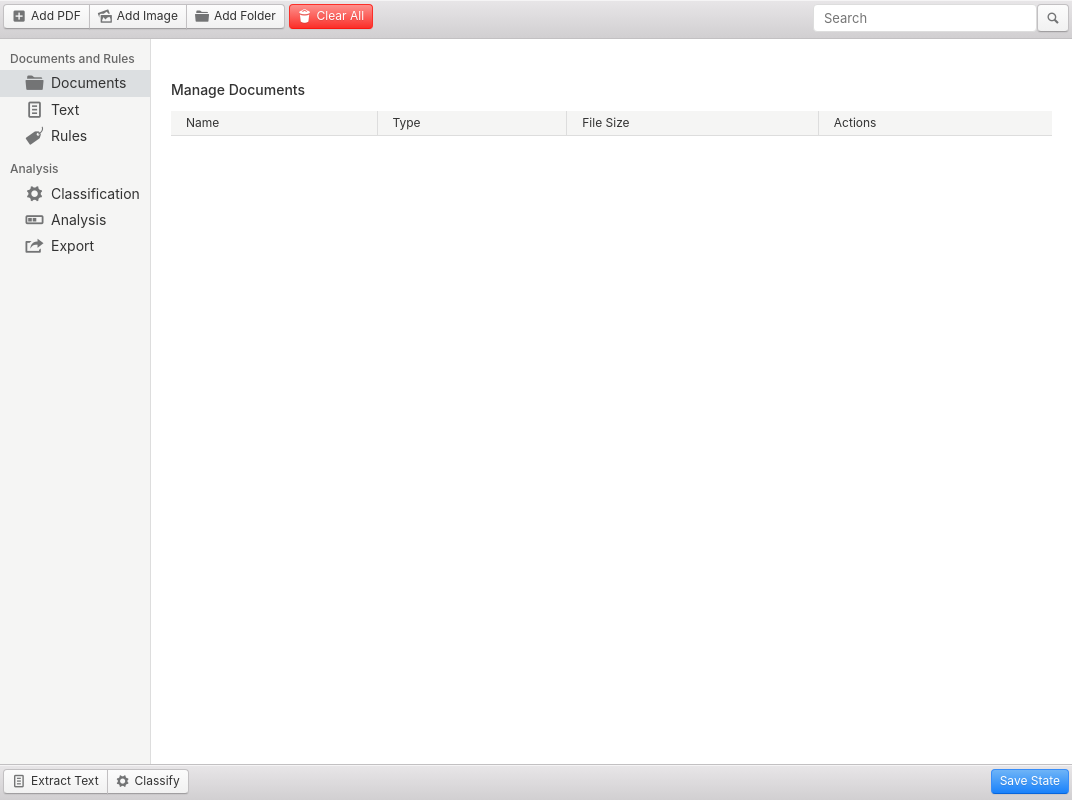
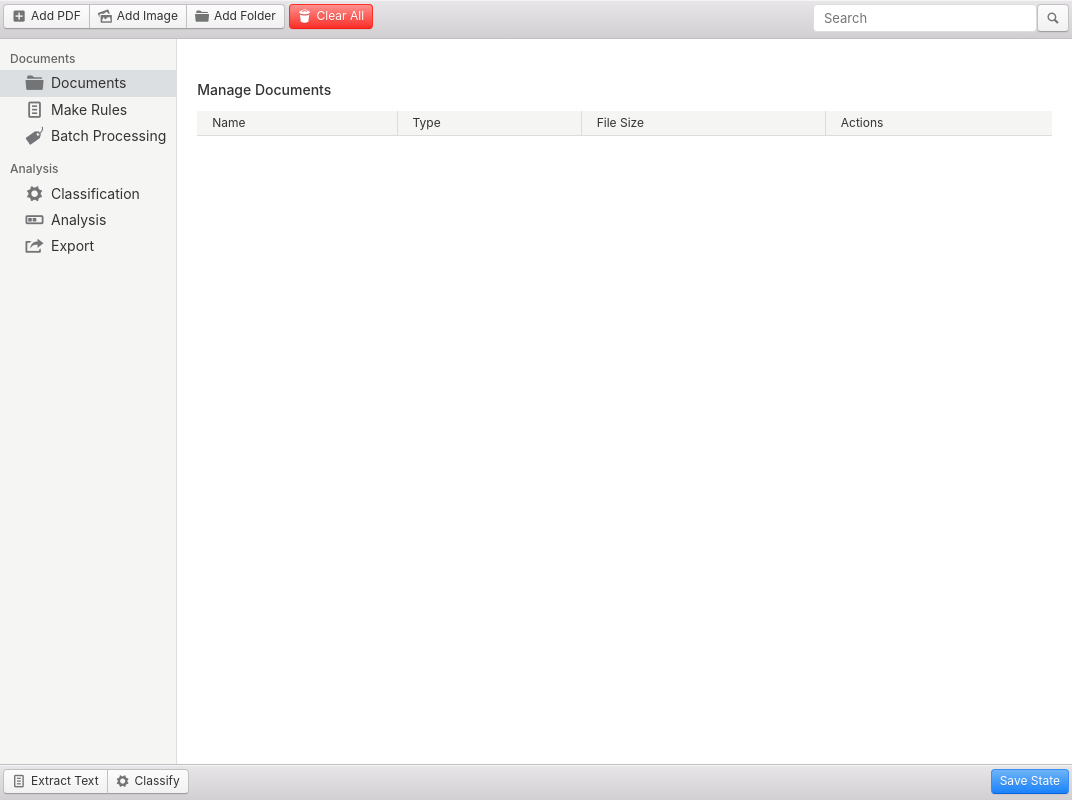
Before and after one commit to vaishnavsm/springfield, an Electron app: page frontend/index.html in a window 1072 px wide. Drawn offline with nearby package versions, Linux system fonts and the light colour scheme; no server answers.

Commit message:
minor html chnages

```diff
--- a/frontend/index.html
+++ b/frontend/index.html
@@ -17,18 +17,18 @@
             <div class="pane-group">
                 <div class="pane-sm sidebar">
                     <nav class="nav-group">
-                        <h5 class="nav-group-title">Documents and Rules</h5>
+                        <h5 class="nav-group-title">Documents</h5>
                         <a class="nav-group-item" id="menu-documents">
                             <span class="icon icon-folder"></span>
                             Documents
                         </a>
                         <a class="nav-group-item" id="menu-text">
                             <span class="icon icon-doc-text"></span>
-                            Text
+                            Make Rules
                         </a>
                         <a class="nav-group-item" id="menu-rules">
                             <span class="icon icon-tag"></span>
-                            Rules
+                            Batch Processing
                         </a>
                     </nav>
                     <nav class="nav-group">
```
